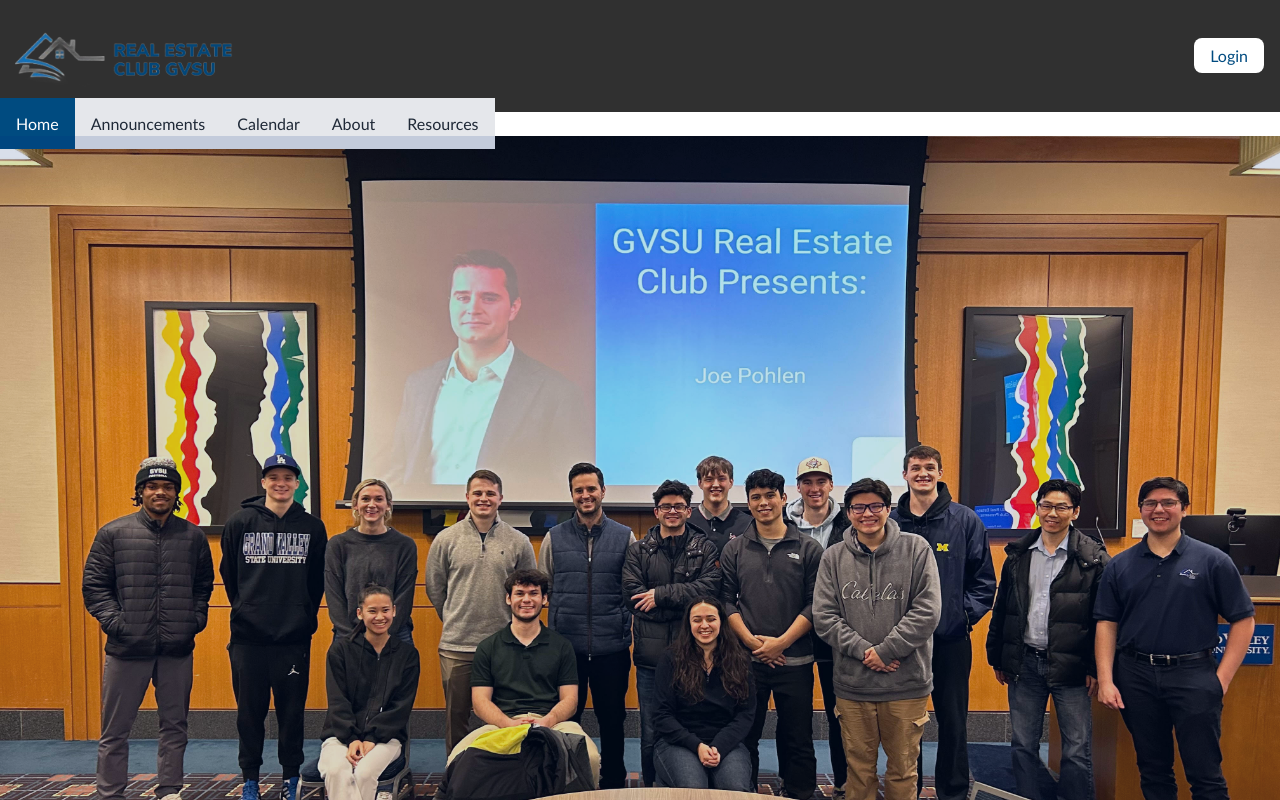
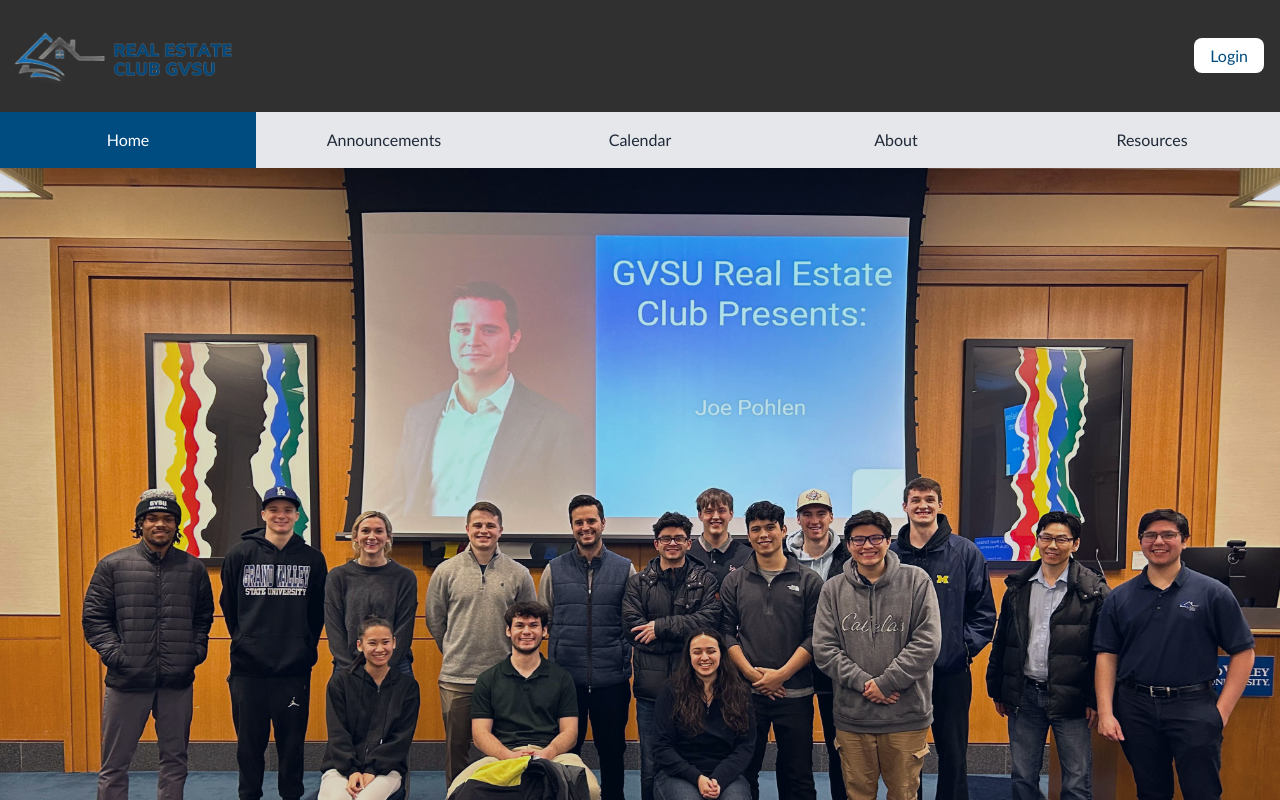
Before and after one commit to Emiller3425/realEstateClub, a React (Create React App) app in the folder web/: page / in a window 1280 px wide. Shown: the top 800 px of the page. Built offline with nearby package versions, Linux system fonts and the light colour scheme; no server answers.

Commit message:
hopefully refresh is fixed

```diff
--- a/web/src/App.js
+++ b/web/src/App.js
@@ -43,7 +43,7 @@
         <Tabs />
 
         {/* Main content */}
-        <div className="flex-grow flex justify-center w-full">
+        <div className="">
           <Routes>
             <Route path="/" element={<Home adminAccess={adminAccess} />} />
             <Route path="/announcements" element={<Announcements adminAccess={adminAccess} />} />
@@ -82,7 +82,7 @@
   };
 
   return (
-    <div className="">
+    <div className="flex flex-wrap md:flex-nowrap w-full overflow-x-auto no-scrollbar">
       <Link to="/" className={`flex-1 px-4 py-2 md:py-4 text-center ${getTabClass('/')}`}>Home</Link>
       <Link to="/announcements" className={`flex-1 px-4 py-2 md:py-4 text-center ${getTabClass('/announcements')}`}>Announcements</Link>
       <Link to="/calendar" className={`flex-1 px-4 py-2 md:py-4 text-center ${getTabClass('/calendar')}`}>Calendar</Link>
```
